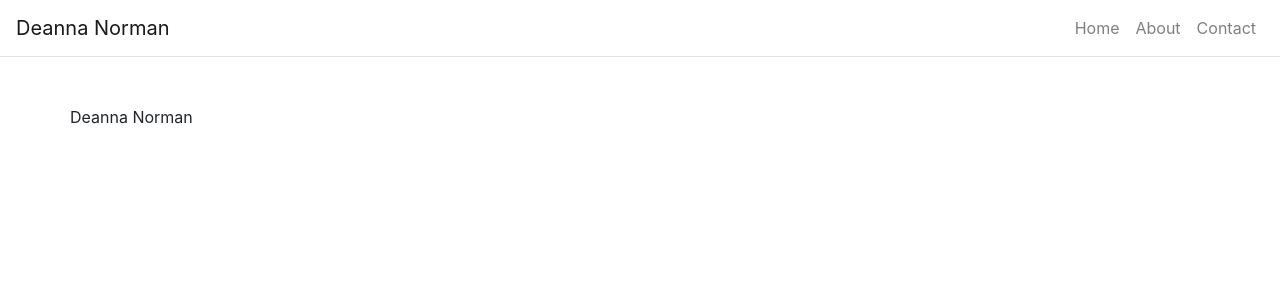
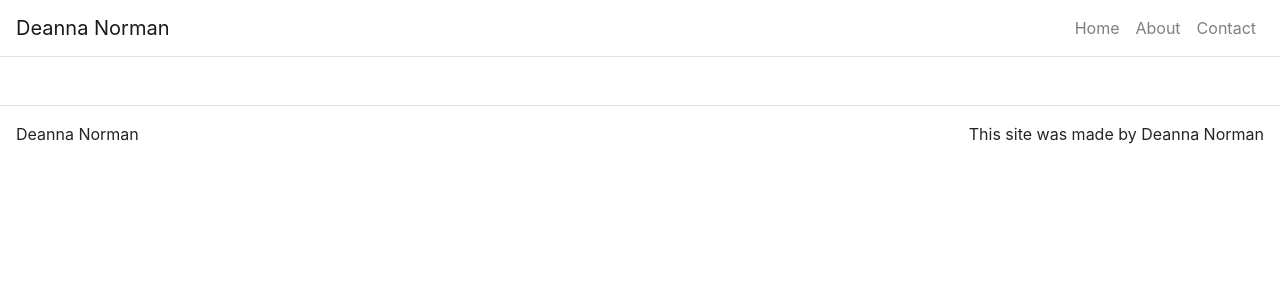
Before and after one commit to dnorman7/portfolio, a React (Create React App) app: page /about in a window 1280 px wide. Shown: the top 300 px of the page. Built offline with nearby package versions, Linux system fonts and the light colour scheme.

Commit message:
updates footer

```diff
--- a/src/components/Footer.js
+++ b/src/components/Footer.js
@@ -7,10 +7,13 @@
 
     return(
         <footer className="mt-5">
-            <Container>
-                <Row>
+            <Container fluid={true}>
+                <Row className="border-top justify-content-between p-3">
                     <Col className="p-0" md={3} sm={12}>
                         Deanna Norman
+                    </Col>
+                    <Col className="p-0 d-flex justify-content-end" md={3}>
+                        This site was made by Deanna Norman
                     </Col>
                 </Row>
             </Container>
```
